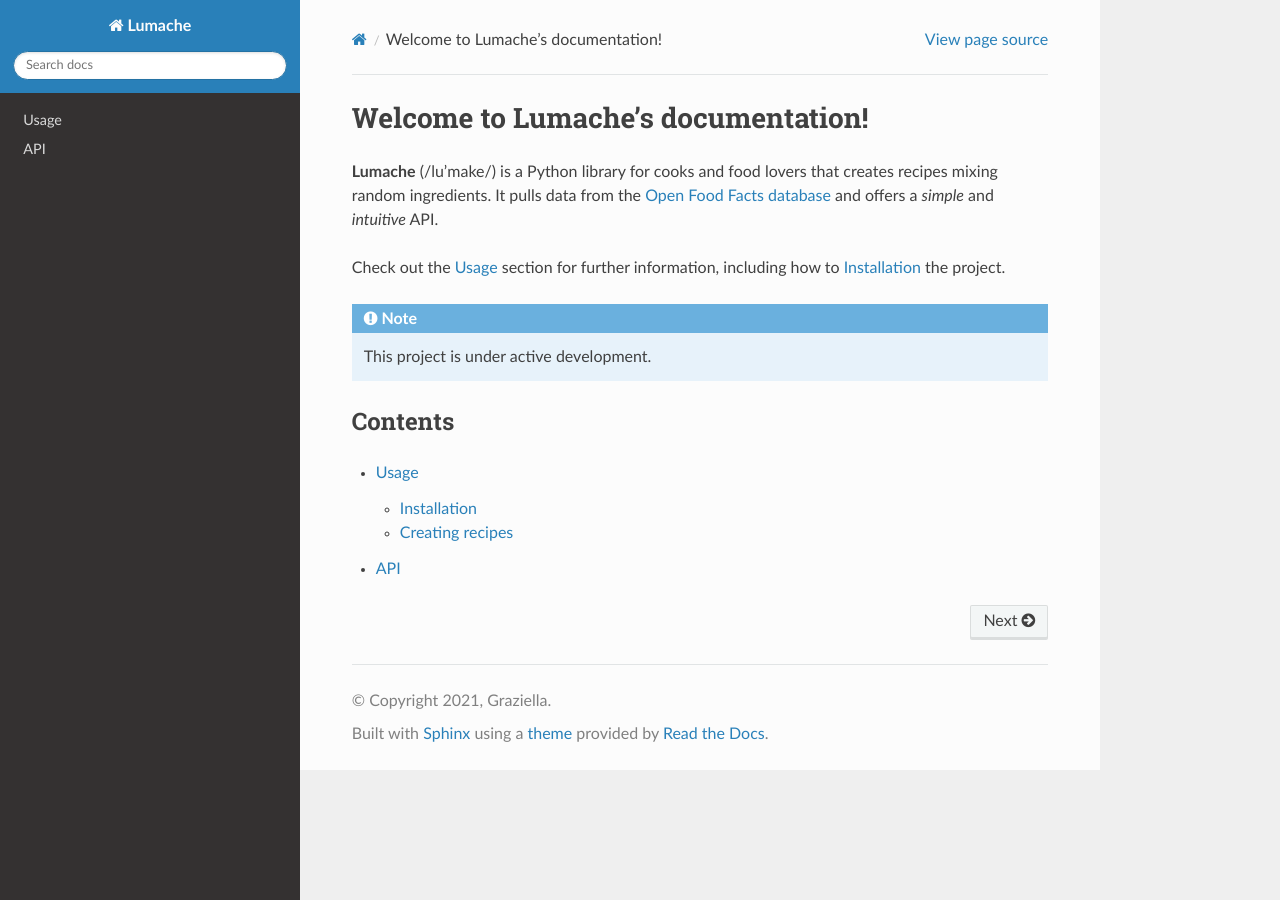
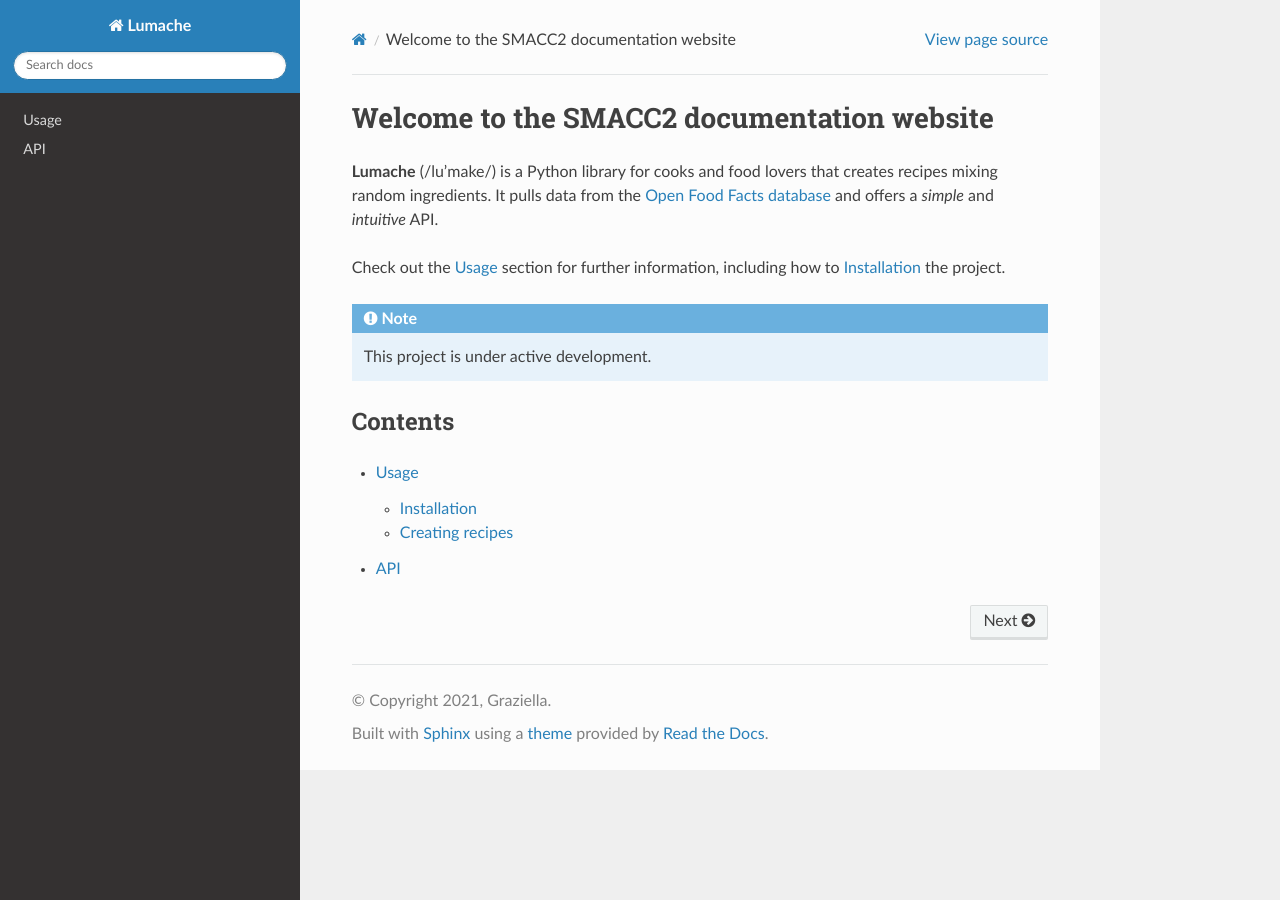
Before and after one commit to robosoft-ai/smacc2_docs, a Sphinx documentation site: the page built from docs/source/index.rst, in a window 1280 px wide. Built offline with Sphinx 7.4.7 and the Read the Docs theme 3.1.0, drawn with Linux system fonts in a browser that asks for light colours.

Commit message:
Update index.rst

```diff
--- a/docs/source/index.rst
+++ b/docs/source/index.rst
@@ -1,4 +1,4 @@
-Welcome to Lumache's documentation!
+Welcome to the SMACC2 documentation website
 ===================================
 
 **Lumache** (/lu'make/) is a Python library for cooks and food lovers
```
